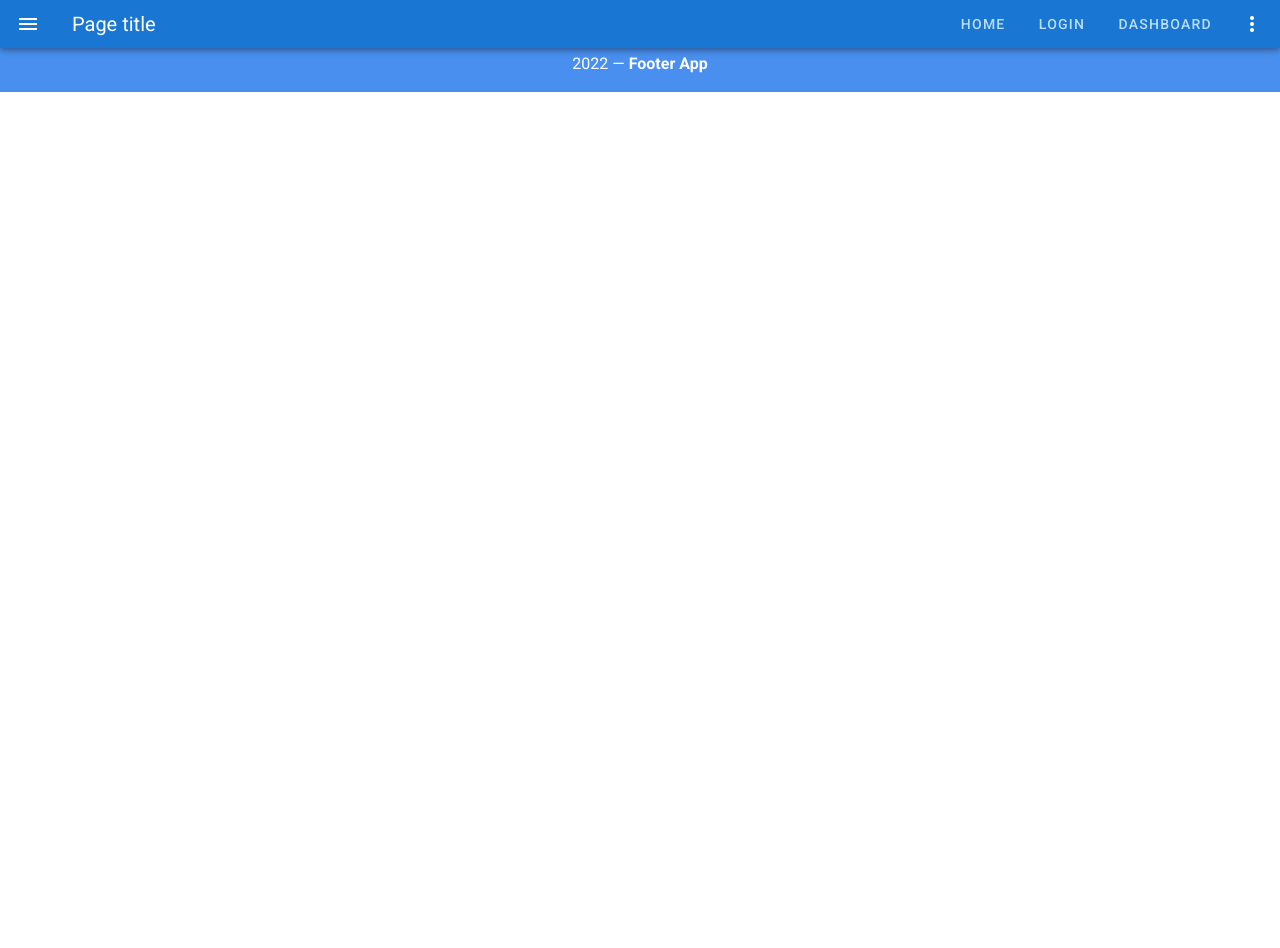
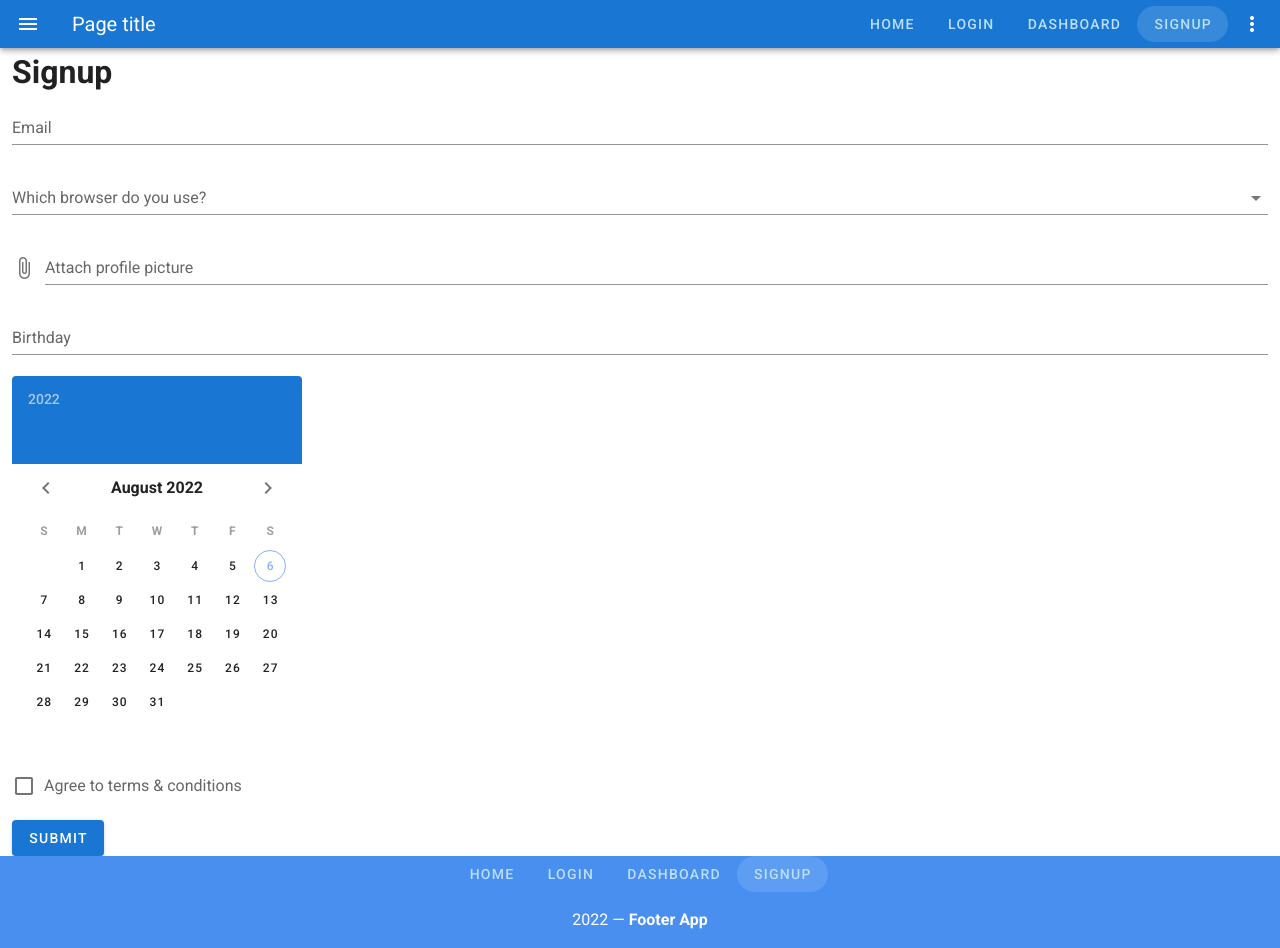
Before and after one commit to YevhenShershen/Beautify-With-Vuetify-, a Vue app: page /signup in a window 1280 px wide. Before the commit the page ends 800 px from the top, so only its background shows below. Built offline with nearby package versions, Linux system fonts and the light colour scheme.

Commit message:
Forms - Fundamentals

```diff
--- a/src/App.vue
+++ b/src/App.vue
@@ -69,6 +69,10 @@ export default Vue.extend({
         label: "Dashboard",
         url: "/dashboard",
       },
+        {
+        label: "Signup",
+        url: "/signup",
+      },
     ],
   }),
 });
--- /dev/null
+++ b/src/components/Signup.vue
@@ -0,0 +1,34 @@
+<template>
+  <v-main>
+    <v-row>
+      <v-col  class="mx-3">
+        <h1>Signup</h1>
+        <v-form>
+          <v-text-field label="Email" type="email"></v-text-field>
+          <v-autocomplete
+            label="Which browser do you use?"
+            :items="browsers"
+          ></v-autocomplete>
+          <v-file-input label="Attach profile picture"></v-file-input>
+          <v-text-field
+            label="Birthday"
+            v-model="birthday"
+            readonly
+          ></v-text-field>
+          <v-date-picker v-model="birthday"></v-date-picker>
+          <v-checkbox label="Agree to terms & conditions"></v-checkbox>
+          <v-btn type="submit" color="primary">Submit</v-btn>
+        </v-form>
+      </v-col>
+    </v-row>
+  </v-main>
+</template>
+
+<script>
+export default {
+  data: () => ({
+    browsers: ["Chrome", "Firefox", "Safari", "Edge"],
+    birthday: "",
+  }),
+};
+</script>
--- a/src/router/index.ts
+++ b/src/router/index.ts
@@ -24,6 +24,11 @@ const routes: Array<RouteConfig> = [
     name: "Dashboard",
     component: () => import("../components/Dashboard.vue"),
   },
+  {
+    path: "/signup",
+    name: "signup",
+    component: () => import("../components/Signup.vue"),
+  },
 ];
 
 const router = new VueRouter({
```
